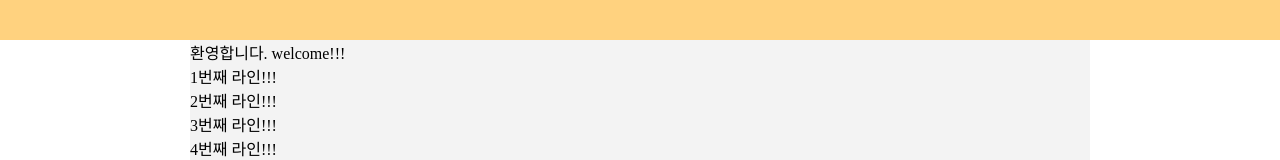
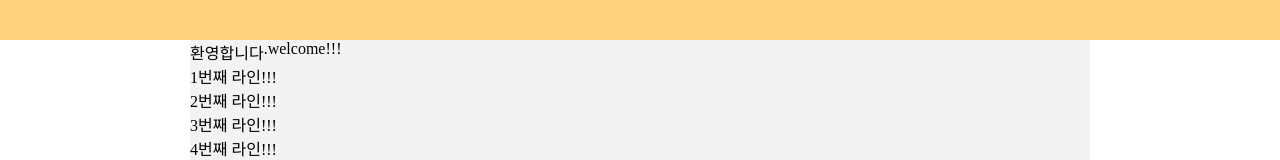
Before and after one commit to goju2k/pica-ui, a Nuxt app: page /gate/welcome in a window 1280 px wide. Shown: the top 160 px of the page. Built offline with nearby package versions, Linux system fonts and the light colour scheme.

Commit message:
text transition sample

```diff
--- /dev/null
+++ b/components/transition/TextTransition.vue
@@ -0,0 +1,49 @@
+<template>
+  <transition-group
+    style="display:flex;"
+    :css="false"
+    tag="div"
+    appear
+    @before-enter="beforeEnter"
+    @enter="enter"
+  >
+    <template v-for="(temp, i) in renderText">
+      <div :key="i" style="transition:opacity 1s;" :data-index="i">
+        {{ temp }}
+      </div>
+    </template>
+  </transition-group>
+</template>
+
+<script>
+export default {
+  props: {
+    text: { type: String, default: '' }
+  },
+  data () {
+    return {
+      idx: 0
+    }
+  },
+  computed: {
+    renderText () {
+      const list = this.text.split('')
+      return list
+    }
+  },
+  methods: {
+    beforeEnter (el) {
+      el.style.opacity = 0
+    },
+    enter (el) {
+      setTimeout(() => {
+        el.style.opacity = 1
+      }, el.dataset.index * 100)
+    }
+  }
+}
+</script>
+
+<style>
+
+</style>
--- a/nuxt.config.js
+++ b/nuxt.config.js
@@ -28,7 +28,8 @@ export default {
   components: {
     dirs: [
       '~/components',
-      '~/components/layout'
+      '~/components/layout',
+      '~/components/transition'
     ]
   },
 
@@ -51,7 +52,7 @@ export default {
   build: {
   },
 
-  server: {
-    host: '0.0.0.0'
-  }
+//   server: {
+//     host: '0.0.0.0'
+//   }
 }
--- a/pages/gate/welcome.vue
+++ b/pages/gate/welcome.vue
@@ -1,6 +1,6 @@
 <template>
   <page-container>
-    <div>환영합니다. welcome!!!</div>
+    <TextTransition :text="'환영합니다. welcome!!!'"></TextTransition>
     <template v-for="i in 200">
       <div :key="i">
         {{ i+'번째 라인!!!' }}
```
